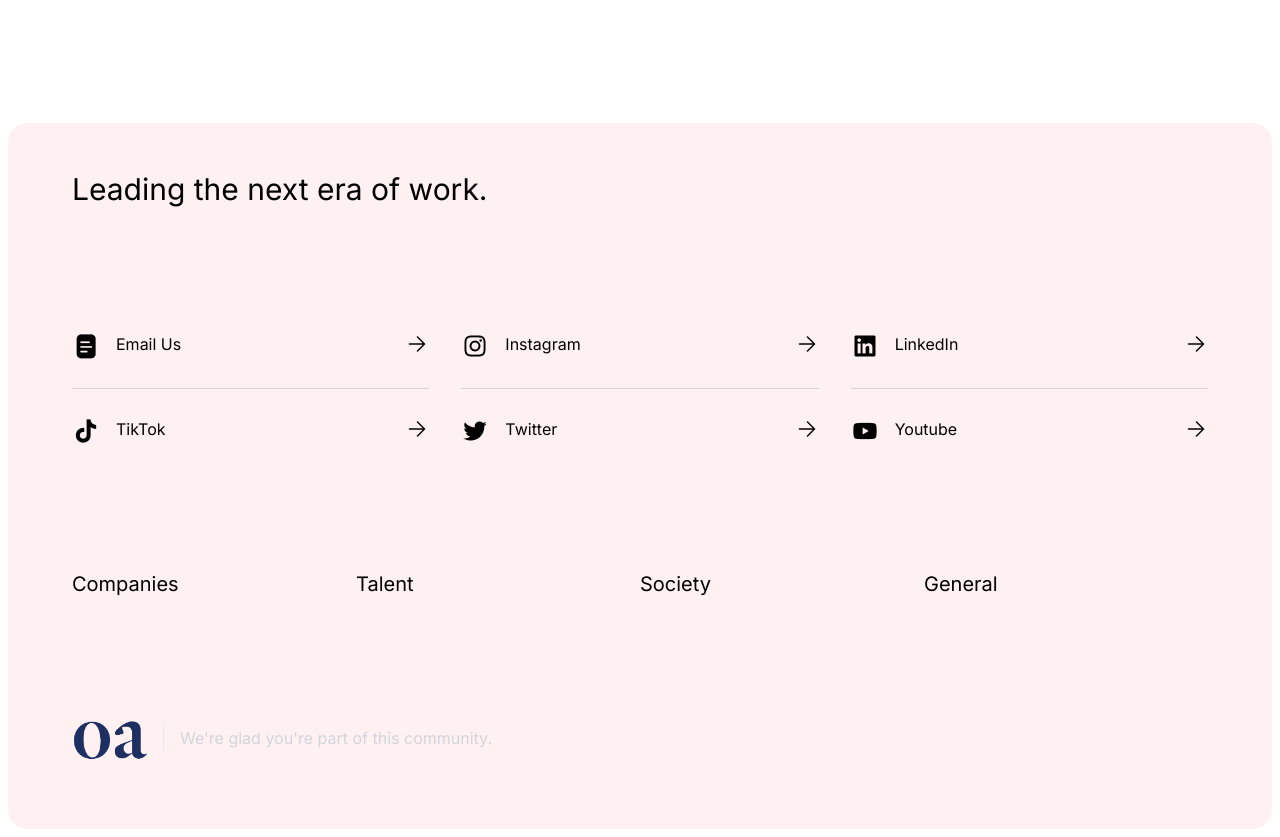
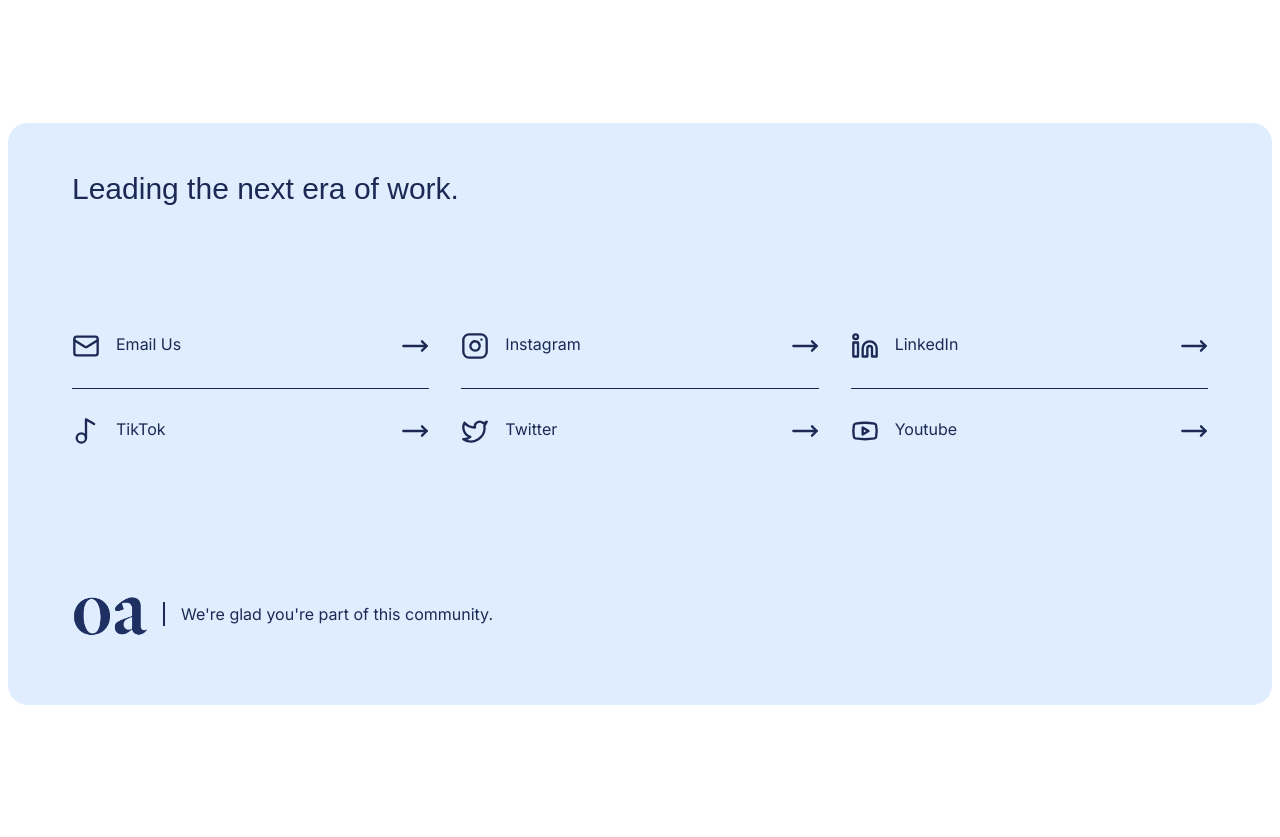
Before and after one commit to dajawhite/Of-Age, a Next.js app in the folder of-age-app/: page / in a window 1280 px wide. Shown: the part 7620-8457 px from the top of the page. After the commit the page ends 8333 px from the top, so only its background shows below. Built offline with nearby package versions, Linux system fonts and the light colour scheme.

Commit message:
style changes to footer

```diff
--- a/of-age-app/components/Footer.tsx
+++ b/of-age-app/components/Footer.tsx
@@ -1,88 +1,88 @@
 "use client"
 
-import Aos from "aos";
+import { Instagram, Linkedin, Youtube, Mail, Music2, Twitter, MoveRight } from "lucide-react";
 
 
 function Footer(){
 
     return(
         <footer className='mt-32 lg:mt-48 px-2 pb-2'>
-        <div className='rounded-[20px] bg-rose-50 py-12 px-8 lg:px-16'>
-          <div className='mb-24 text-center md:text-left'>
-            <h1 className='text-xl md:text-3xl'>Leading the next era of work.</h1>
+        <div className='rounded-[20px] bg-blue-200/50 py-12 px-8 lg:px-16'>
+          <div className='mb-24 text-center md:text-left oswald'>
+            <h1 className='text-xl md:text-3xl text-primary'>Leading the next era of work.</h1>
           </div>
-          <div className='mb-24 grid grid-rows-12 lg:grid-cols-3 lg:grid-rows-3 lg:gap-x-8'>
+          <div className='mb-24 grid grid-rows-12 lg:grid-cols-3 lg:grid-rows-3 lg:gap-x-8 text-primary'>
             <a href="mailto:oafounders@gmail.com" className='animated-link flex flex-row justify-between lg:self-end'>
               <div className='flex flex-row space-x-4'>
-                <img src="/icon/article.png" className='w-[28px] h-[28px]'/>
+                <Mail size={28} color="#1b2954"/>
                 <p>Email Us</p>
               </div>
               <div>
-                <img src='/arrow.png'/>
+              <MoveRight size={28} color="#1b2954"/>
               </div>
             </a>
-            <hr className="lg:hidden border-solid border-stone-300"></hr>
+            <hr className="lg:hidden border-solid text-primary"></hr>
             <a href="https://www.instagram.com/oaforstudents/" className='animated-link flex flex-row justify-between lg:self-end'>
               <div className='flex flex-row space-x-4'>
-                <img src="/icon/instagram.png" className='w-[28px] h-[28px]'/>
+              <Instagram size={28} color="#1b2954"/>
                 <p>Instagram</p>
               </div>
               <div>
-                <img src='/arrow.png'/>
+                <MoveRight size={28} color="#1b2954"/>
               </div>
 
             </a>
-            <hr className="lg:hidden border-solid border-stone-300"></hr>
+            <hr className="lg:hidden border-solid text-primary"></hr>
             <a href="https://www.linkedin.com/company/of-age/" className='animated-link flex flex-row justify-between lg:self-end'>
               <div className='flex flex-row space-x-4'>
-                <img src="/icon/linkedin.png" className='w-[28px] h-[28px]'/>
+              <Linkedin size={28} color="#1b2954"/>
                 <p>LinkedIn</p>
               </div>
               <div>
-                <img src='/arrow.png'/>
+                <MoveRight size={28} color="#1b2954"/>
               </div>
 
             </a>
-            <hr className="lg:hidden border-solid border-stone-300"></hr>
+            <hr className="lg:hidden border-solid text-primary"></hr>
             <a href="https://www.tiktok.com/" className='animated-link flex flex-row justify-between'>
               <div className='flex flex-row space-x-4'>
-                <img src="/icon/tiktok.png" className='w-[28px] h-[28px]'/>
+              <Music2 size={28} color="#1b2954"/>
                 <p>TikTok</p>
               </div>
               <div>
-                <img src='/arrow.png'/>
+                <MoveRight size={28} color="#1b2954"/>
               </div>
 
             </a>
-            <hr className="lg:hidden border-solid border-stone-300"></hr>
+            <hr className="lg:hidden border-solid text-primary"></hr>
             <a href="https://twitter.com/oaforstudents" className='animated-link flex flex-row justify-between'>
               <div className='flex flex-row space-x-4'>
-                <img src="/icon/twitter.png" className='w-[28px] h-[28px]'/>
+              <Twitter size={28} color="#1b2954"/>
                 <p>Twitter</p>
               </div>
               <div>
-                <img src='/arrow.png'/>
+                <MoveRight size={28} color="#1b2954"/>
               </div>
 
             </a>
-            <hr className="lg:hidden border-solid border-stone-300"></hr>
+            <hr className="lg:hidden border-solid text-primary"></hr>
             <a href="https://youtube.com" className='animated-link flex flex-row justify-between'>
               <div className='flex flex-row space-x-4'>
-                <img src="/icon/youtube.png" className='w-[28px] h-[28px]'/>
+              <Youtube size={28} color="#1b2954"/>
                 <p>Youtube</p>
               </div>
               <div>
-                <img src='/arrow.png'/>
+                <MoveRight size={28} color="#1b2954"/>
               </div>
             </a>
-            <hr className="lg:hidden border-solid border-stone-300"></hr>
+            <hr className="lg:hidden border-solid text-primary"></hr>
 
-            <hr className='hidden lg:block lg:row-start-2 border-solid border-stone-300'></hr>
-            <hr className='hidden lg:block lg:row-start-2 border-solid border-stone-300'></hr>
-            <hr className='hidden lg:block lg:row-start-2 border-solid border-stone-300'></hr>
+            <hr className='hidden lg:block lg:row-start-2 border-solid text-primary'></hr>
+            <hr className='hidden lg:block lg:row-start-2 border-solid text-primary'></hr>
+            <hr className='hidden lg:block lg:row-start-2 border-solid text-primary'></hr>
 
           </div>
-          <div className='mb-24 grid grid-cols-2 lg:grid-cols-4 gap-y-4'>
+          <div className='hidden mb-24  grid-cols-2 lg:grid-cols-4 gap-y-4'>
             <a className="">
               <h1 className='underline-link text-xl'>Companies</h1>
             </a>
@@ -97,11 +97,11 @@ function Footer(){
             </a>
 
           </div>
-          <div className='flex flex-row divide-x items-center'>
+          <div className='flex flex-row divide-x-2 items-center text-primary'>
             <a href="/" className='pr-4'>
               <img src="logo.png" className='w-[75px]'/>
             </a>
-            <div className='pl-4 text-gray-300'>
+            <div className='pl-4 text-primary'>
               <p>We're glad you're part of this community.</p>
             </div>
 
```
